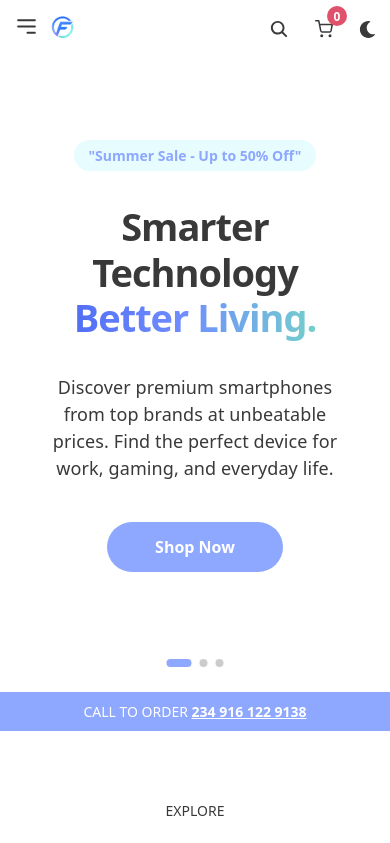
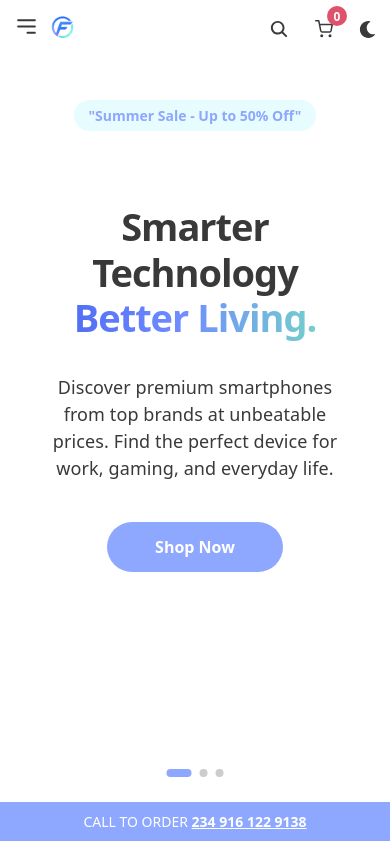
Before and after one commit to Immanuelchika099/phone-hub, a React (Vite) app: page / in a window 390 px wide. Shown: the top 843 px of the page. Built offline with nearby package versions, Linux system fonts and the light colour scheme.

Commit message:
workflow

```diff
--- a/src/components/Hero.css
+++ b/src/components/Hero.css
@@ -1,6 +1,6 @@
 .hero-container {
     width: 100%;
-    height: 91vh;
+    height: 94vh;
     position: relative;
     overflow: hidden;
     transition: .5s ease;
@@ -255,12 +255,14 @@
 @media (max-width: 576px){
 
     .hero-container{
-        padding: 14rem 1.8rem 7rem;
+        height: 95vh;
+        padding: 10rem 1.8rem 2rem;
     }
 
     .summerTx{
         font-size: 1.4rem;
         font-weight: 700;
+        margin-bottom: 4rem;
     }
 
     .heroH1{
```
